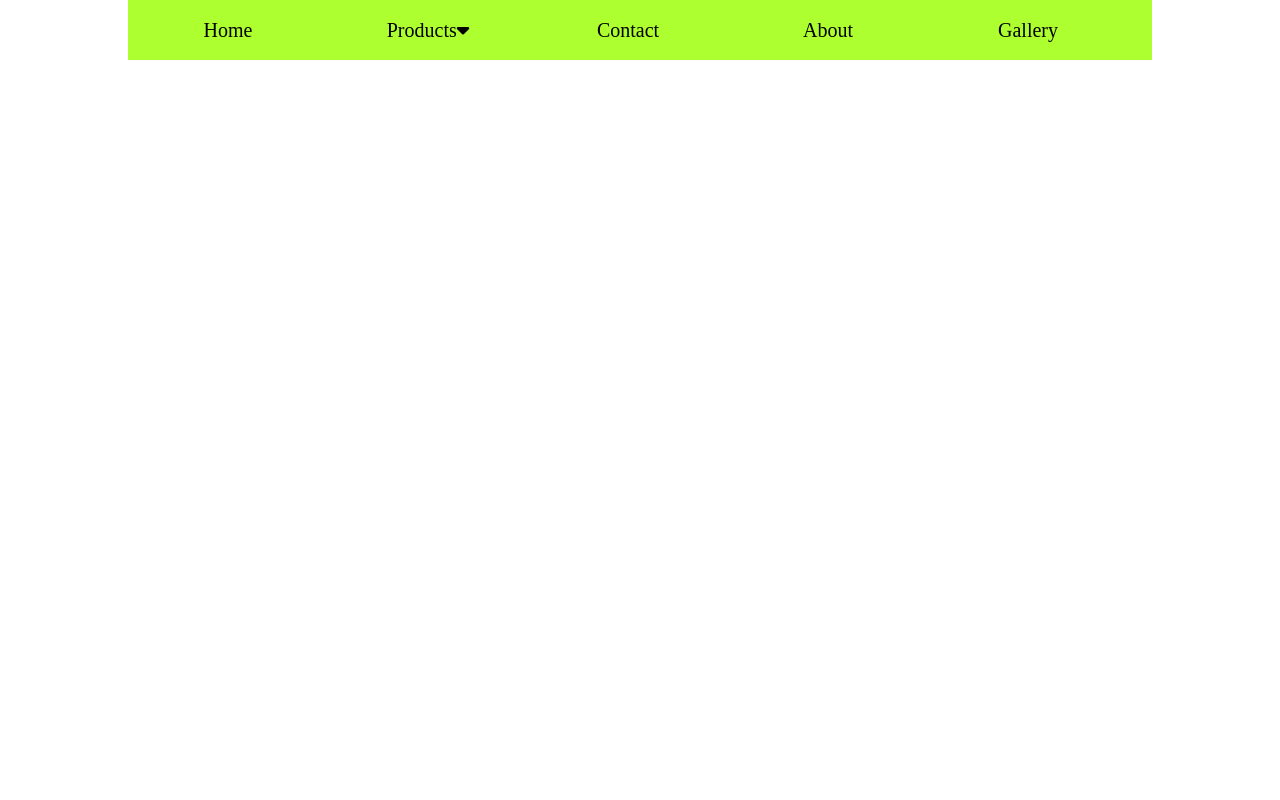
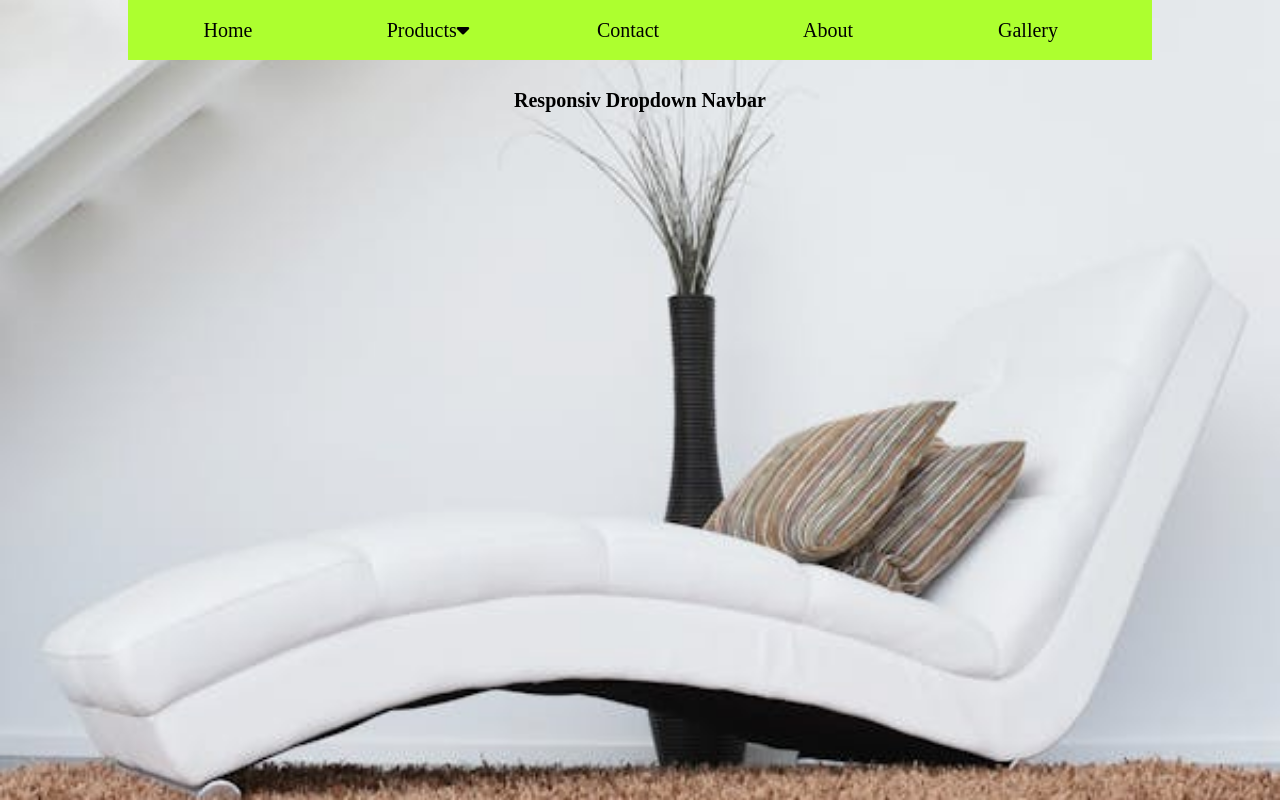
Before and after one commit to nikita150187/nav_dropdown, a plain HTML site: page index.html in a window 1280 px wide. Drawn offline with Linux system fonts and the light colour scheme.

Commit message:
added image and modified the code

```diff
--- a/index.html
+++ b/index.html
@@ -1,3 +1,4 @@
+
 <!DOCTYPE html>
 <html lang="en">
 <head>
@@ -26,6 +27,9 @@
             <li><a href="#">Gallery</a></li>
         </ul>
     </nav>
+    <div>
+    <p>Responsiv Dropdown Navbar</p>
+</div>
 
 </body>
 </html>
--- a/styles/index.css
+++ b/styles/index.css
@@ -1,6 +1,11 @@
+
 *{
     margin: 0;
     padding: 0;
+}
+body{
+    background: url(../images/home-1.jpeg) no-repeat;
+    background-size: cover;
 }
 
 .navbar{
@@ -35,3 +40,21 @@
     color: orangered;
     background-color: rgb(59, 59, 247);
 }
+p{
+    text-align: center;
+    font-size: 20px;
+    font-weight: bold;
+    margin-top: 30px;
+
+}
+@media screen and (max-height: 450px) {
+    .navbar ul li a {
+        font-size: 15px;
+        line-height: 40px;
+
+    }
+    body{
+        height: 100%;
+    }
+
+  }
```
Also changed, not shown: images/home-1.jpeg (added).
